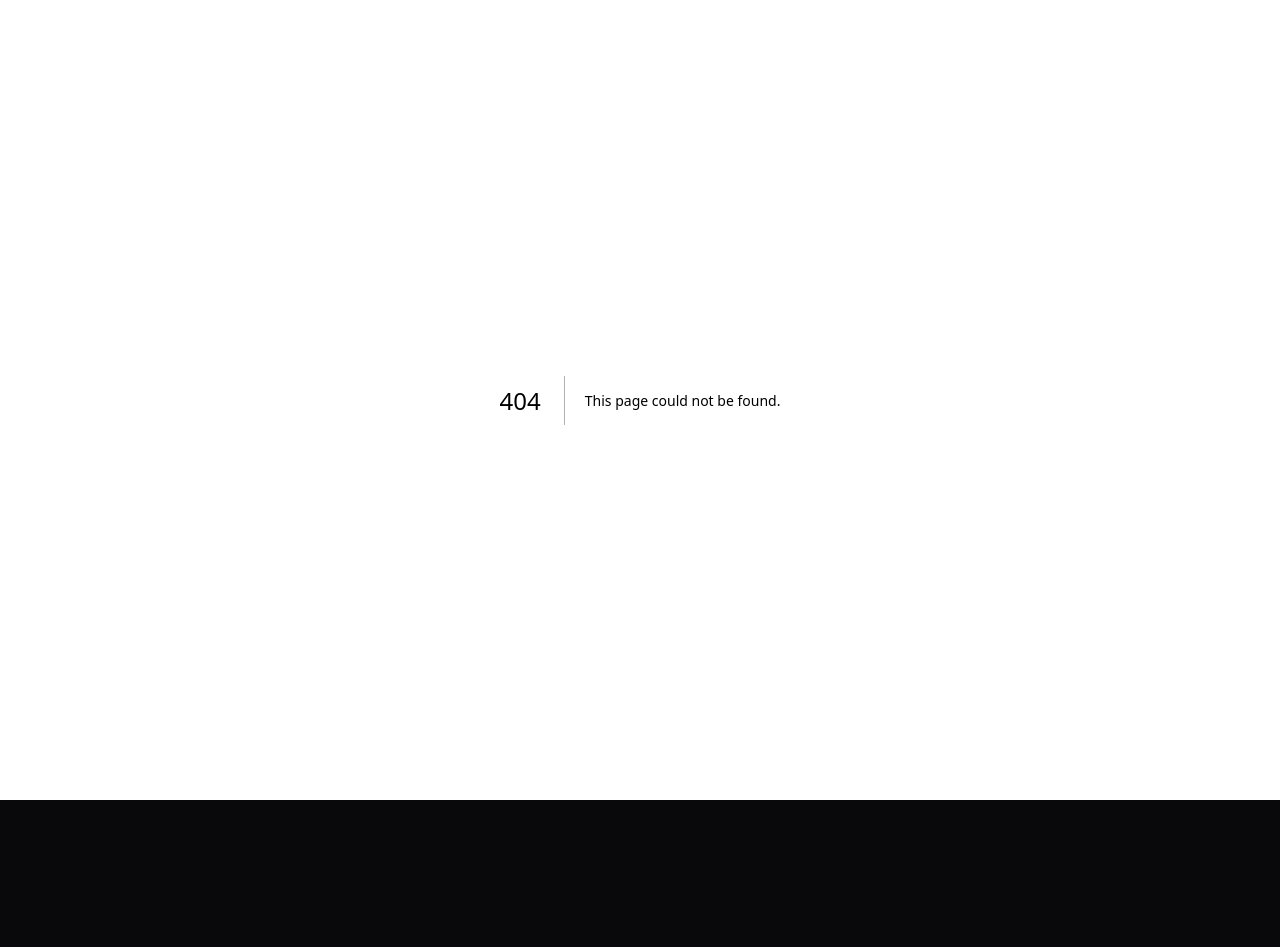
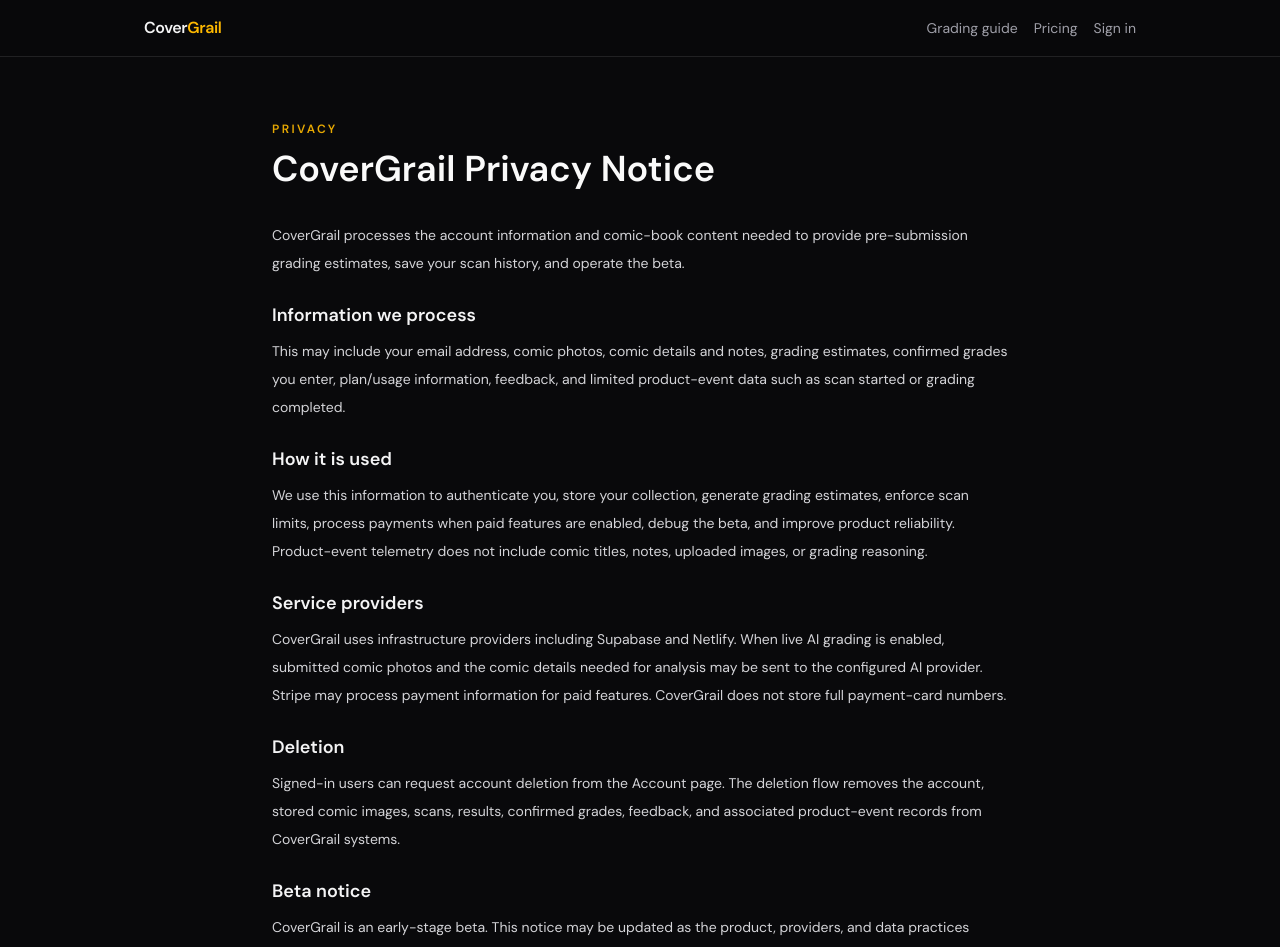
Before and after one commit to BTheCoderr/CoverGrail, a Next.js app: page /privacy in a window 1280 px wide. Before the commit this address had no page. Shown: the top 947 px of the page. Before the commit the page ends 800 px from the top, so only its background shows below. Built offline with nearby package versions, Linux system fonts and the light colour scheme.

Commit message:
Add CoverGrail privacy notice

```diff
--- /dev/null
+++ b/src/app/(marketing)/privacy/page.tsx
@@ -0,0 +1,58 @@
+import Link from "next/link";
+
+export default function PrivacyPage() {
+  return (
+    <main className="mx-auto max-w-3xl px-4 py-16">
+      <p className="text-xs font-semibold uppercase tracking-[0.2em] text-amber-400/90">Privacy</p>
+      <h1 className="mt-3 text-4xl font-semibold text-zinc-50">CoverGrail Privacy Notice</h1>
+      <div className="mt-8 space-y-6 text-sm leading-7 text-zinc-300">
+        <p>
+          CoverGrail processes the account information and comic-book content needed to provide
+          pre-submission grading estimates, save your scan history, and operate the beta.
+        </p>
+        <section>
+          <h2 className="text-lg font-semibold text-zinc-100">Information we process</h2>
+          <p className="mt-2">
+            This may include your email address, comic photos, comic details and notes, grading
+            estimates, confirmed grades you enter, plan/usage information, feedback, and limited
+            product-event data such as scan started or grading completed.
+          </p>
+        </section>
+        <section>
+          <h2 className="text-lg font-semibold text-zinc-100">How it is used</h2>
+          <p className="mt-2">
+            We use this information to authenticate you, store your collection, generate grading
+            estimates, enforce scan limits, process payments when paid features are enabled, debug
+            the beta, and improve product reliability. Product-event telemetry does not include
+            comic titles, notes, uploaded images, or grading reasoning.
+          </p>
+        </section>
+        <section>
+          <h2 className="text-lg font-semibold text-zinc-100">Service providers</h2>
+          <p className="mt-2">
+            CoverGrail uses infrastructure providers including Supabase and Netlify. When live AI
+            grading is enabled, submitted comic photos and the comic details needed for analysis may
+            be sent to the configured AI provider. Stripe may process payment information for paid
+            features. CoverGrail does not store full payment-card numbers.
+          </p>
+        </section>
+        <section>
+          <h2 className="text-lg font-semibold text-zinc-100">Deletion</h2>
+          <p className="mt-2">
+            Signed-in users can request account deletion from the Account page. The deletion flow
+            removes the account, stored comic images, scans, results, confirmed grades, feedback,
+            and associated product-event records from CoverGrail systems.
+          </p>
+        </section>
+        <section>
+          <h2 className="text-lg font-semibold text-zinc-100">Beta notice</h2>
+          <p className="mt-2">
+            CoverGrail is an early-stage beta. This notice may be updated as the product, providers,
+            and data practices change.
+          </p>
+        </section>
+      </div>
+      <Link href="/" className="mt-10 inline-flex text-sm font-semibold text-amber-400 hover:underline">← Back to CoverGrail</Link>
+    </main>
+  );
+}
```
